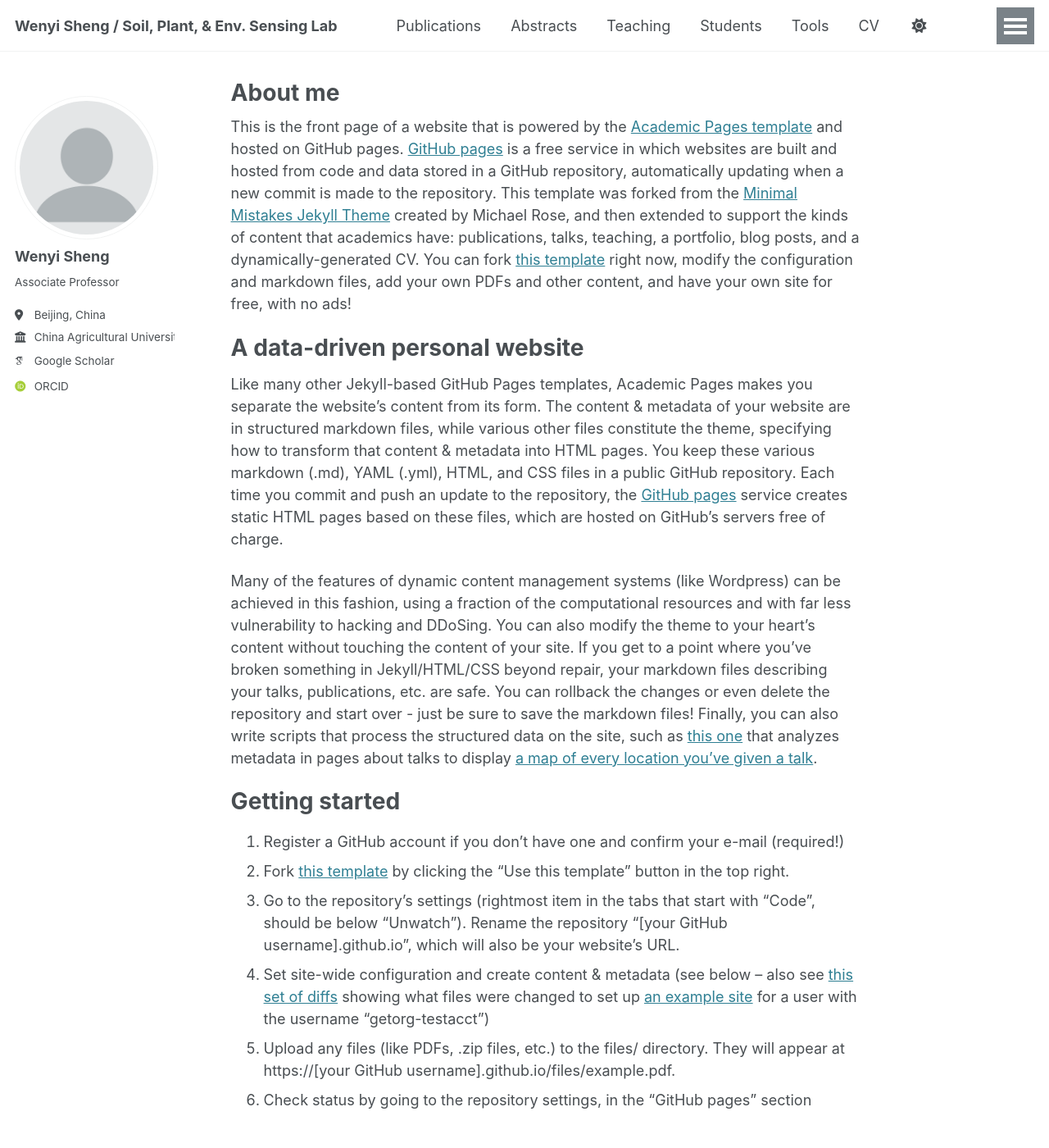
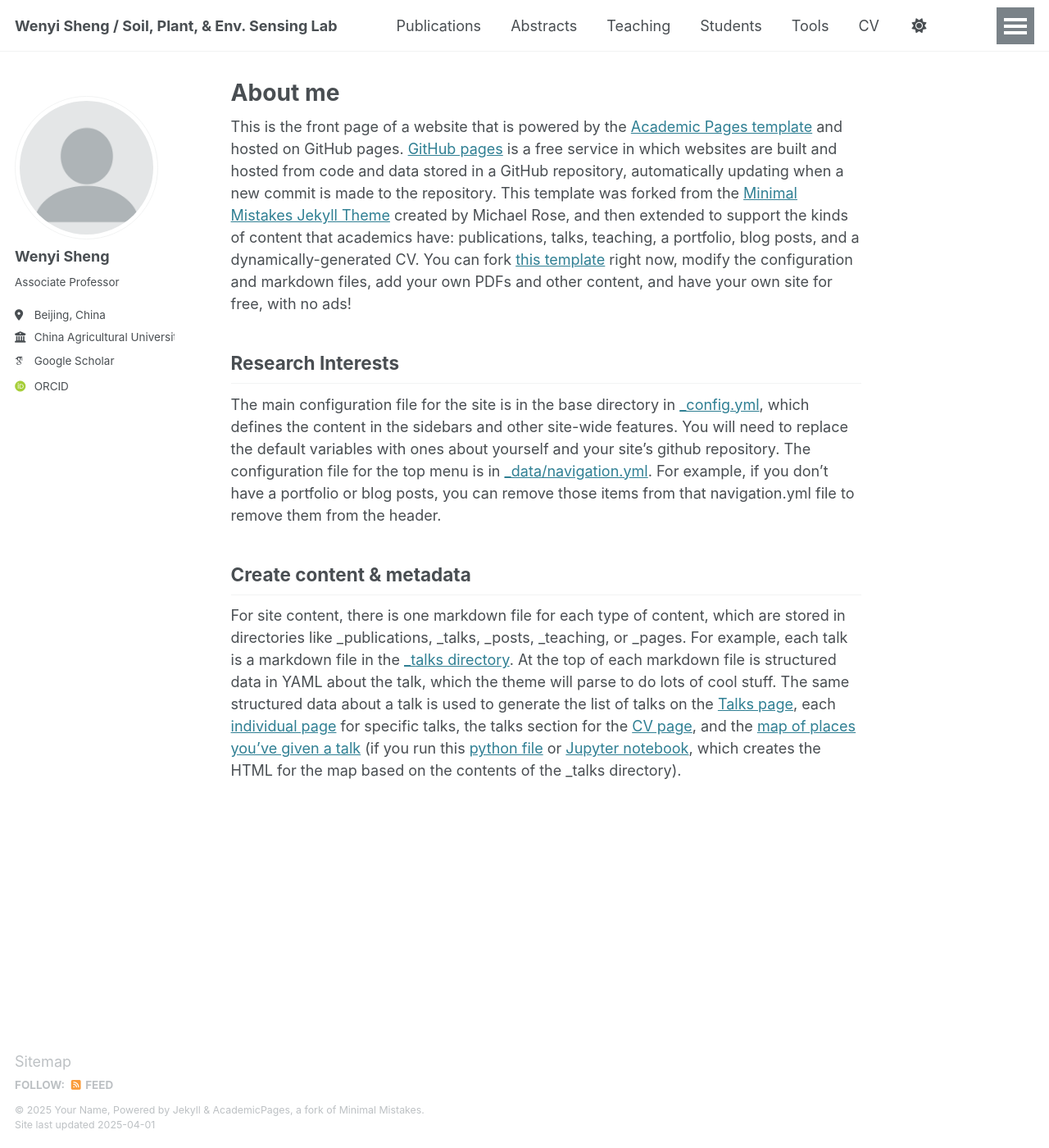
Before and after one commit to SPESlab/SPESlab.github.io, a Jekyll site: the page built from _pages/about.md, in a window 1280 px wide and 1400 px high. Shown: the whole window at 82% size. Built offline with Jekyll 4.4.1, drawn with Linux system fonts in a browser that asks for light colours; some web fonts are replaced; some of the changed text lies outside the part shown.

Commit message:
Update about.md

```diff
--- a/_pages/about.md
+++ b/_pages/about.md
@@ -9,41 +9,10 @@ redirect_from:
 
 This is the front page of a website that is powered by the [Academic Pages template](https://github.com/academicpages/academicpages.github.io) and hosted on GitHub pages. [GitHub pages](https://pages.github.com) is a free service in which websites are built and hosted from code and data stored in a GitHub repository, automatically updating when a new commit is made to the repository. This template was forked from the [Minimal Mistakes Jekyll Theme](https://mmistakes.github.io/minimal-mistakes/) created by Michael Rose, and then extended to support the kinds of content that academics have: publications, talks, teaching, a portfolio, blog posts, and a dynamically-generated CV. You can fork [this template](https://github.com/academicpages/academicpages.github.io) right now, modify the configuration and markdown files, add your own PDFs and other content, and have your own site for free, with no ads!
 
-A data-driven personal website
-======
-Like many other Jekyll-based GitHub Pages templates, Academic Pages makes you separate the website's content from its form. The content & metadata of your website are in structured markdown files, while various other files constitute the theme, specifying how to transform that content & metadata into HTML pages. You keep these various markdown (.md), YAML (.yml), HTML, and CSS files in a public GitHub repository. Each time you commit and push an update to the repository, the [GitHub pages](https://pages.github.com/) service creates static HTML pages based on these files, which are hosted on GitHub's servers free of charge.
-
-Many of the features of dynamic content management systems (like Wordpress) can be achieved in this fashion, using a fraction of the computational resources and with far less vulnerability to hacking and DDoSing. You can also modify the theme to your heart's content without touching the content of your site. If you get to a point where you've broken something in Jekyll/HTML/CSS beyond repair, your markdown files describing your talks, publications, etc. are safe. You can rollback the changes or even delete the repository and start over - just be sure to save the markdown files! Finally, you can also write scripts that process the structured data on the site, such as [this one](https://github.com/academicpages/academicpages.github.io/blob/master/talkmap.ipynb) that analyzes metadata in pages about talks to display [a map of every location you've given a talk](https://academicpages.github.io/talkmap.html).
-
-Getting started
-======
-1. Register a GitHub account if you don't have one and confirm your e-mail (required!)
-1. Fork [this template](https://github.com/academicpages/academicpages.github.io) by clicking the "Use this template" button in the top right.
-1. Go to the repository's settings (rightmost item in the tabs that start with "Code", should be below "Unwatch"). Rename the repository "[your GitHub username].github.io", which will also be your website's URL.
-1. Set site-wide configuration and create content & metadata (see below -- also see [this set of diffs](http://archive.is/3TPas) showing what files were changed to set up [an example site](https://getorg-testacct.github.io) for a user with the username "getorg-testacct")
-1. Upload any files (like PDFs, .zip files, etc.) to the files/ directory. They will appear at https://[your GitHub username].github.io/files/example.pdf.
-1. Check status by going to the repository settings, in the "GitHub pages" section
-
-Site-wide configuration
+Research Interests
 ------
 The main configuration file for the site is in the base directory in [_config.yml](https://github.com/academicpages/academicpages.github.io/blob/master/_config.yml), which defines the content in the sidebars and other site-wide features. You will need to replace the default variables with ones about yourself and your site's github repository. The configuration file for the top menu is in [_data/navigation.yml](https://github.com/academicpages/academicpages.github.io/blob/master/_data/navigation.yml). For example, if you don't have a portfolio or blog posts, you can remove those items from that navigation.yml file to remove them from the header.
 
 Create content & metadata
 ------
 For site content, there is one markdown file for each type of content, which are stored in directories like _publications, _talks, _posts, _teaching, or _pages. For example, each talk is a markdown file in the [_talks directory](https://github.com/academicpages/academicpages.github.io/tree/master/_talks). At the top of each markdown file is structured data in YAML about the talk, which the theme will parse to do lots of cool stuff. The same structured data about a talk is used to generate the list of talks on the [Talks page](https://academicpages.github.io/talks), each [individual page](https://academicpages.github.io/talks/2012-03-01-talk-1) for specific talks, the talks section for the [CV page](https://academicpages.github.io/cv), and the [map of places you've given a talk](https://academicpages.github.io/talkmap.html) (if you run this [python file](https://github.com/academicpages/academicpages.github.io/blob/master/talkmap.py) or [Jupyter notebook](https://github.com/academicpages/academicpages.github.io/blob/master/talkmap.ipynb), which creates the HTML for the map based on the contents of the _talks directory).
-
-**Markdown generator**
-
-The repository includes [a set of Jupyter notebooks](https://github.com/academicpages/academicpages.github.io/tree/master/markdown_generator
-) that converts a CSV containing structured data about talks or presentations into individual markdown files that will be properly formatted for the Academic Pages template. The sample CSVs in that directory are the ones I used to create my own personal website at stuartgeiger.com. My usual workflow is that I keep a spreadsheet of my publications and talks, then run the code in these notebooks to generate the markdown files, then commit and push them to the GitHub repository.
-
-How to edit your site's GitHub repository
-------
-Many people use a git client to create files on their local computer and then push them to GitHub's servers. If you are not familiar with git, you can directly edit these configuration and markdown files directly in the github.com interface. Navigate to a file (like [this one](https://github.com/academicpages/academicpages.github.io/blob/master/_talks/2012-03-01-talk-1.md) and click the pencil icon in the top right of the content preview (to the right of the "Raw | Blame | History" buttons). You can delete a file by clicking the trashcan icon to the right of the pencil icon. You can also create new files or upload files by navigating to a directory and clicking the "Create new file" or "Upload files" buttons.
-
-Example: editing a markdown file for a talk
-![Editing a markdown file for a talk](/images/editing-talk.png)
-
-For more info
-------
-More info about configuring Academic Pages can be found in [the guide](https://academicpages.github.io/markdown/), the [growing wiki](https://github.com/academicpages/academicpages.github.io/wiki), and you can always [ask a question on GitHub](https://github.com/academicpages/academicpages.github.io/discussions). The [guides for the Minimal Mistakes theme](https://mmistakes.github.io/minimal-mistakes/docs/configuration/) (which this theme was forked from) might also be helpful.
```
